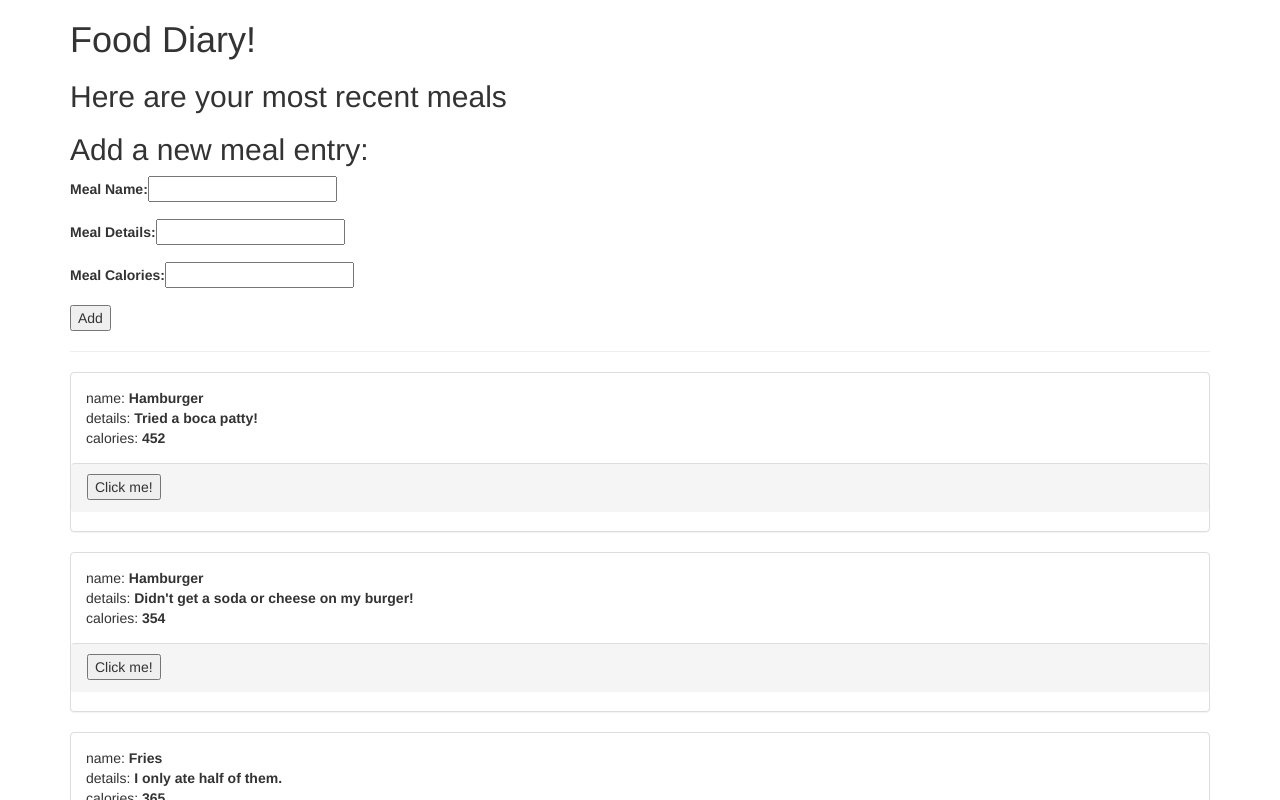
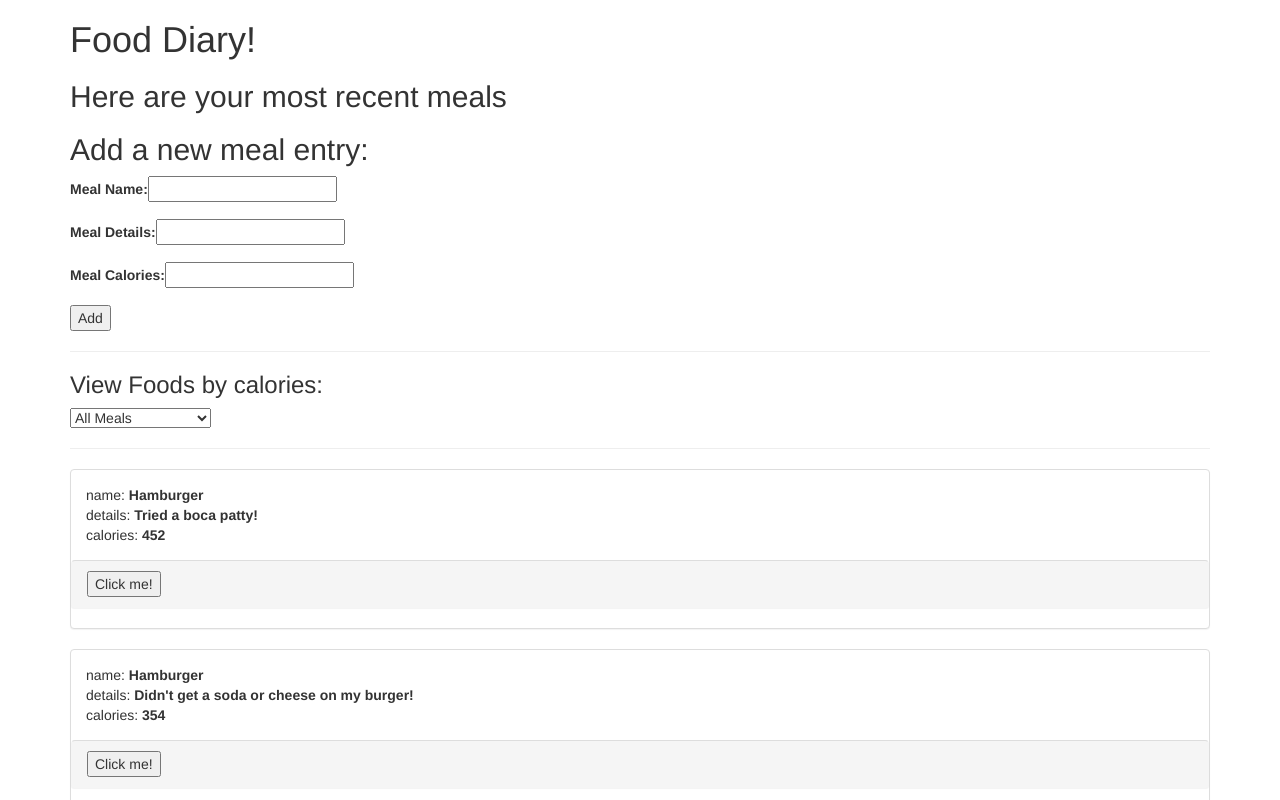
Before and after one commit to Xesme/meal-tracker, an Angular app: page / in a window 1280 px wide. Shown: the top 800 px of the page. Built offline with nearby package versions, Linux system fonts and the light colour scheme.

Commit message:
add pipe calories.pipe and filter data types by calorie content

```diff
--- a/src/app/app.module.ts
+++ b/src/app/app.module.ts
@@ -7,13 +7,15 @@ import { AppComponent } from './app.component';
 import { MealDetailComponent } from './meal-detail/meal-detail.component';
 import { NewMealComponent } from './new-meal/new-meal.component';
 import { EditMealComponent } from './edit-meal/edit-meal.component';
+import { CaloriesPipe } from './calories.pipe';
 
 @NgModule({
   declarations: [
     AppComponent,
     MealDetailComponent,
     NewMealComponent,
-    EditMealComponent
+    EditMealComponent,
+    CaloriesPipe
   ],
   imports: [
     BrowserModule,
--- /dev/null
+++ b/src/app/calories.pipe.ts
@@ -0,0 +1,33 @@
+import { Pipe, PipeTransform } from '@angular/core';
+import { Meal } from './meal.model';
+
+@Pipe({
+  name: 'calories',
+  pure: false
+})
+
+export class CaloriesPipe implements PipeTransform {
+
+  transform(input: Meal[], desiredCalories){
+    var output: Meal [] = [];
+    if(desiredCalories === "highCalorie"){
+      for(var i = 0; i < input.length; i++){
+        if(input[i].calories >= 500){
+          output.push(input[i]);
+        }
+      }
+      return output;
+    }
+    if(desiredCalories === "lowCalorie"){
+      for(var i = 0; i < input.length; i++){
+        if(input[i].calories < 500){
+          output.push(input[i]);
+        }
+      }
+      return output;
+    } else {
+      return input;
+    }
+  }
+
+}
--- a/src/app/meal-detail/meal-detail.component.html
+++ b/src/app/meal-detail/meal-detail.component.html
@@ -1,4 +1,12 @@
-<div *ngFor="let currentMeal of childMealList" class="panels">
+<h3>View Foods by calories:</h3>
+<select (change)="onChange($event.target.value)">
+  <option value="allMeals">All Meals</option>
+  <option value="highCalorie">High Calorie Meals</option>
+  <option value="lowCalorie">Low Calorie Meals</option>
+</select>
+<br>
+<hr>
+<div *ngFor="let currentMeal of childMealList | calories:filterMealsByCalories " class="panels">
   <div class="panel panel-default">
     <div class="panel-body">
 
--- a/src/app/meal-detail/meal-detail.component.ts
+++ b/src/app/meal-detail/meal-detail.component.ts
@@ -12,6 +12,12 @@ export class MealDetailComponent{
 @Input() childMealList: Meal[];
 @Output() clickSender = new EventEmitter();
 
+filterMealsByCalories: string = "allMeals";
+
+onChange(calorieOption){
+  this.filterMealsByCalories = calorieOption;
+}
+
 editButtonHasBeenClicked(mealToEdit: Meal){
   this.clickSender.emit(mealToEdit);
 }
```
Also changed, not shown: 2 other files (tests, documents, lock files or other folders).
